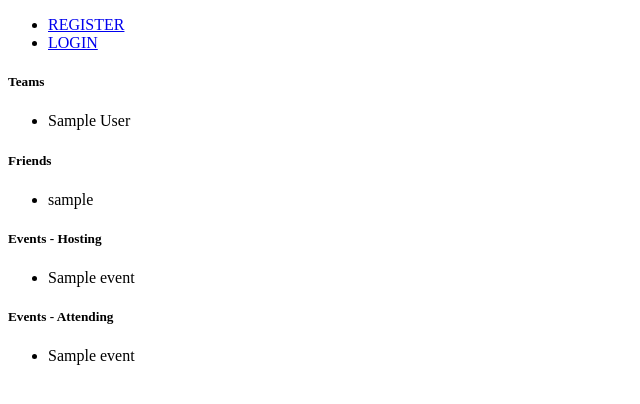
After one commit to alextryonpdx/blazerbar_project, a Django app: template templates/blazerbar/userpage.html in a window 1280 px wide. The commit adds this page. Shown: the top 404 px of the page, without its empty margins (0-640 px from the left). Run offline with Django 3.2, Linux system fonts and the light colour scheme; the template is opened without the code that fills it: most values are stand-ins (such as "Sample title", 1, 10 or a date in 2020); some libraries are stand-ins or nearby versions.

Commit message:
monday morning
made some changes to models to allow for easier access and instantiation
on the front-end. basic template for user-page created with access to
profile, teams, events.

```diff
--- a/blazerbar_project/urls.py
+++ b/blazerbar_project/urls.py
@@ -17,7 +17,8 @@ urlpatterns = patterns('',
     url(r'^blazerbar/team/(?P<team_id>[\w\-]+)/$', views.get_games, name='get_games'),
     url(r'^blazerbar/register/', views.register, name='register'),
     url(r'^login/$', views.user_login, name='login'),
-    url(r'^logout/$', views.user_logout, name='logout')
+    url(r'^logout/$', views.user_logout, name='logout'),
+    url(r'^blazerbar/userprofile/(?P<username>[\w\-]+)/$', views.user_profile, name='userpage')
 
    # url(r'^blazerbar/friends/', views.get_friends, name='get_friends')
     )
--- a/templates/blazerbar/bar.html
+++ b/templates/blazerbar/bar.html
@@ -8,7 +8,6 @@
 <p> {{ User.username }} </p>
 {% if bar %}
 <a href={{ bar.website }}><h2>{{ bar.name }}</h2></a>
-<img src="{{ bar.image_url }}"></img>
 <h5>{{ bar.location }}</h5>
 {% endif %}
 
--- /dev/null
+++ b/templates/blazerbar/userpage.html
@@ -0,0 +1,40 @@
+{% extends 'blazerbar/base.html' %}
+
+{% load staticfiles %}
+
+{% block title %} BlazerBar - {{ Bar.name }} {% endblock %}
+
+{% block body %}
+	<h3>{{ user.username }}</h3>
+	<h5>Teams</h5>
+	<ul>
+		{% for team in profile.teams.all %}
+			<li>{{ team.full_name }}</li>
+		{% endfor %}
+	</ul>
+
+	<h5>Friends</h5>
+	<ul>
+		{% for friend in profile.friends.all %}
+			<li>{{ friend.username }}</li>
+		{% endfor %}
+	</ul>
+	<h5>Events - Hosting</h5>
+	<ul>
+		{% for event in hosting_events.all %}
+			<li>{{ event.event }}</li>
+		{% endfor %}
+	</ul>
+
+
+	<h5>Events - Attending</h5>
+	<ul>
+		{% for event in attending_events.all %}
+			<li>{{ event.event }}</li>
+		{% endfor %}
+	</ul>
+
+
+
+
+{% endblock %}
```
Also changed, not shown: db.sqlite3, 1 other file.
